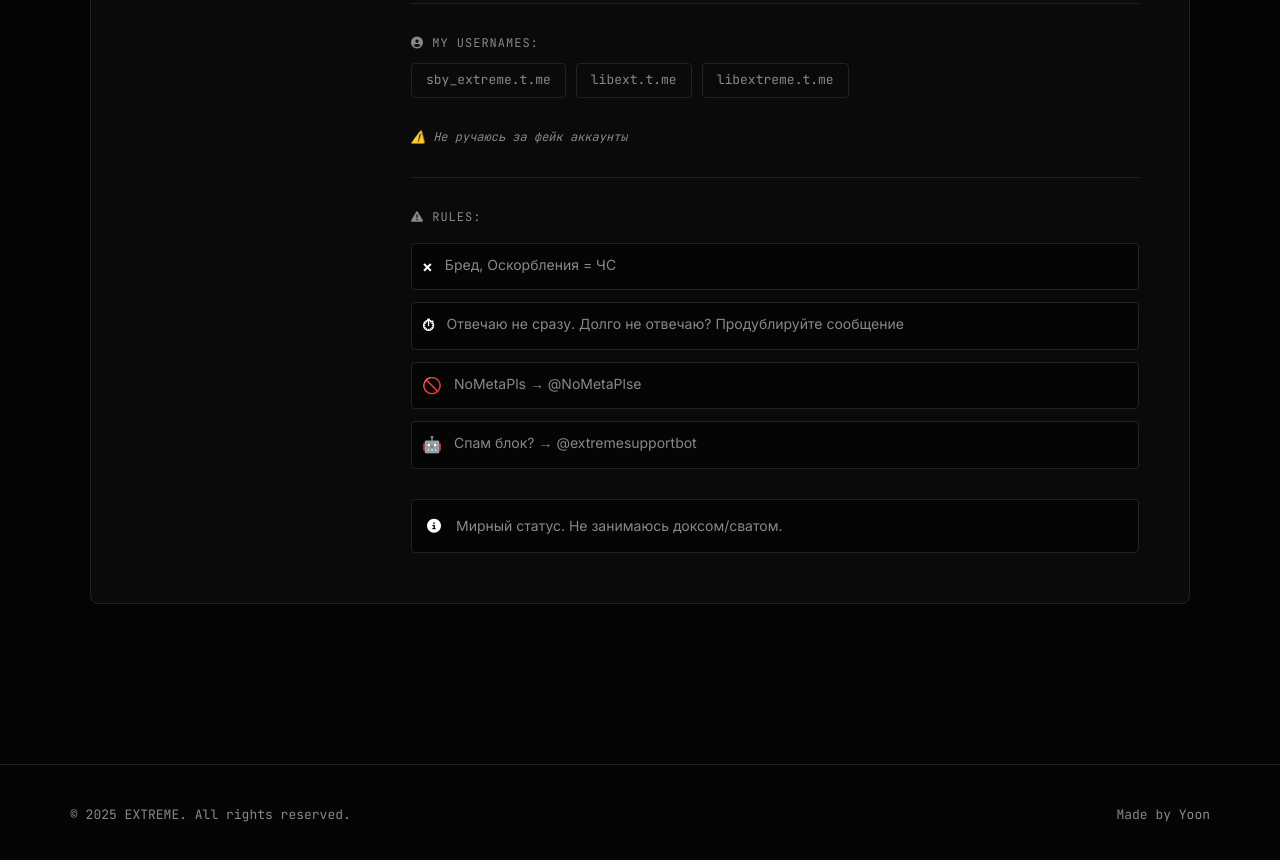
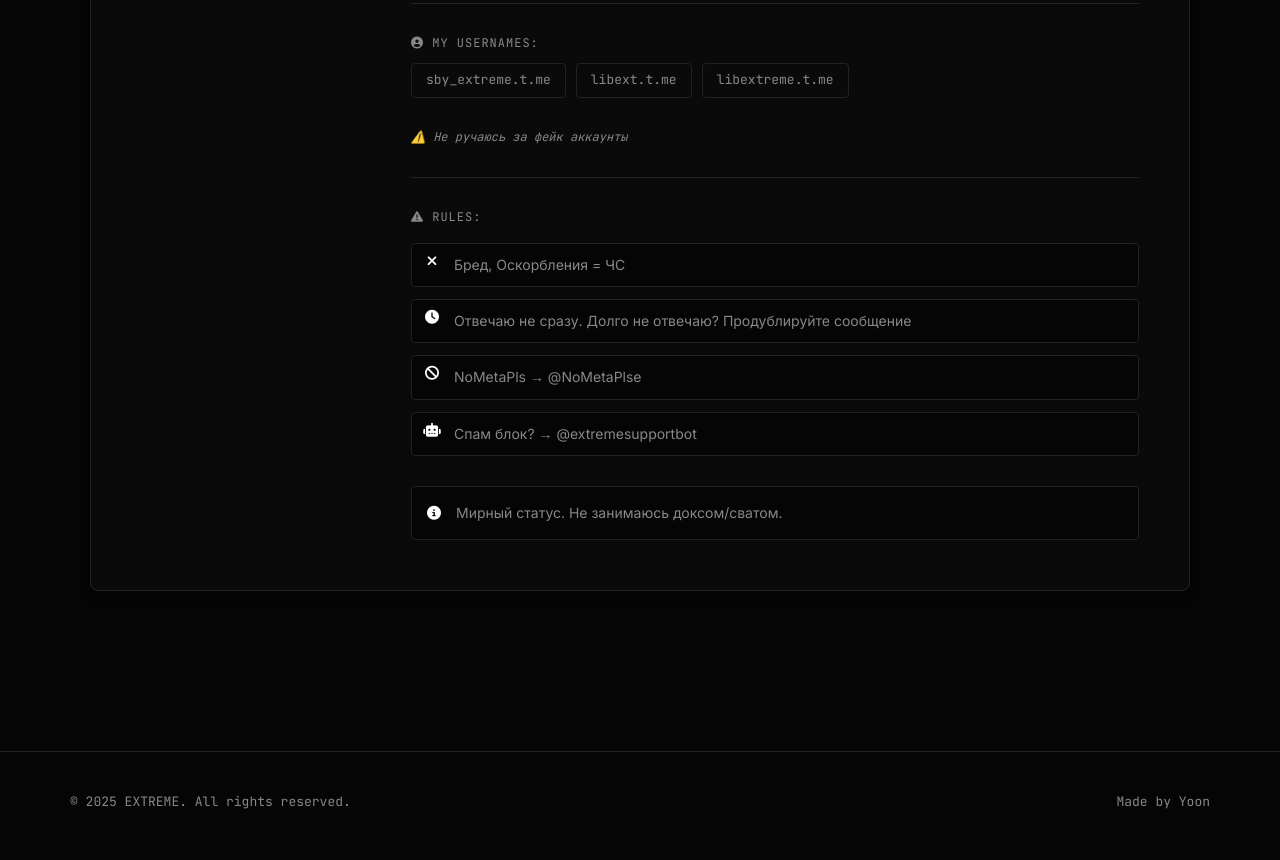
Before and after one commit to Frozen811/ext-site-bio, a website: page about.html in a window 1280 px wide. Shown: the part 955-1815 px from the top of the page. Drawn offline with Linux system fonts and the light colour scheme.

Commit message:
емодзи фикс

```diff
--- a/about.html
+++ b/about.html
@@ -163,19 +163,19 @@
             <span class="data-label"><i class="fas fa-exclamation-triangle"></i> Rules:</span>
             <div class="rules-list">
               <div class="rule-item">
-                <span class="rule-icon">×</span>
+                <i class="fas fa-times rule-icon"></i>
                 <span>Бред, Оскорбления = ЧС</span>
               </div>
               <div class="rule-item">
-                <span class="rule-icon">⏱</span>
+                <i class="fas fa-clock rule-icon"></i>
                 <span>Отвечаю не сразу. Долго не отвечаю? Продублируйте сообщение</span>
               </div>
               <div class="rule-item">
-                <span class="rule-icon">🚫</span>
+                <i class="fas fa-ban rule-icon"></i>
                 <span>NoMetaPls → @NoMetaPlse</span>
               </div>
               <div class="rule-item">
-                <span class="rule-icon">🤖</span>
+                <i class="fas fa-robot rule-icon"></i>
                 <span>Спам блок? → @extremesupportbot</span>
               </div>
             </div>
--- a/css/style.css
+++ b/css/style.css
@@ -513,10 +513,11 @@ section { padding: 80px 0; }
     border-color: var(--text-primary);
 }
 .rule-icon {
-    font-size: 16px;
+    font-size: 14px;
     color: var(--text-primary);
     flex-shrink: 0;
-    font-weight: 700;
+    width: 20px;
+    text-align: center;
 }
 
 .status-box {
```
